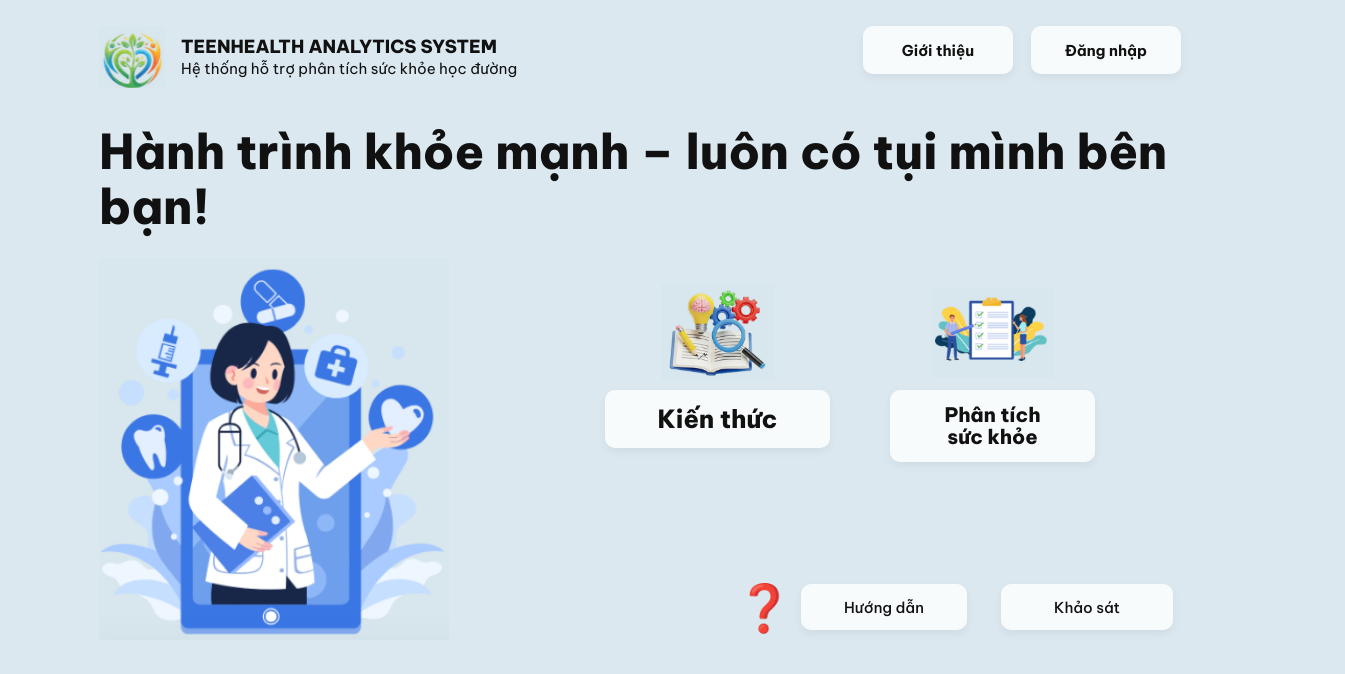
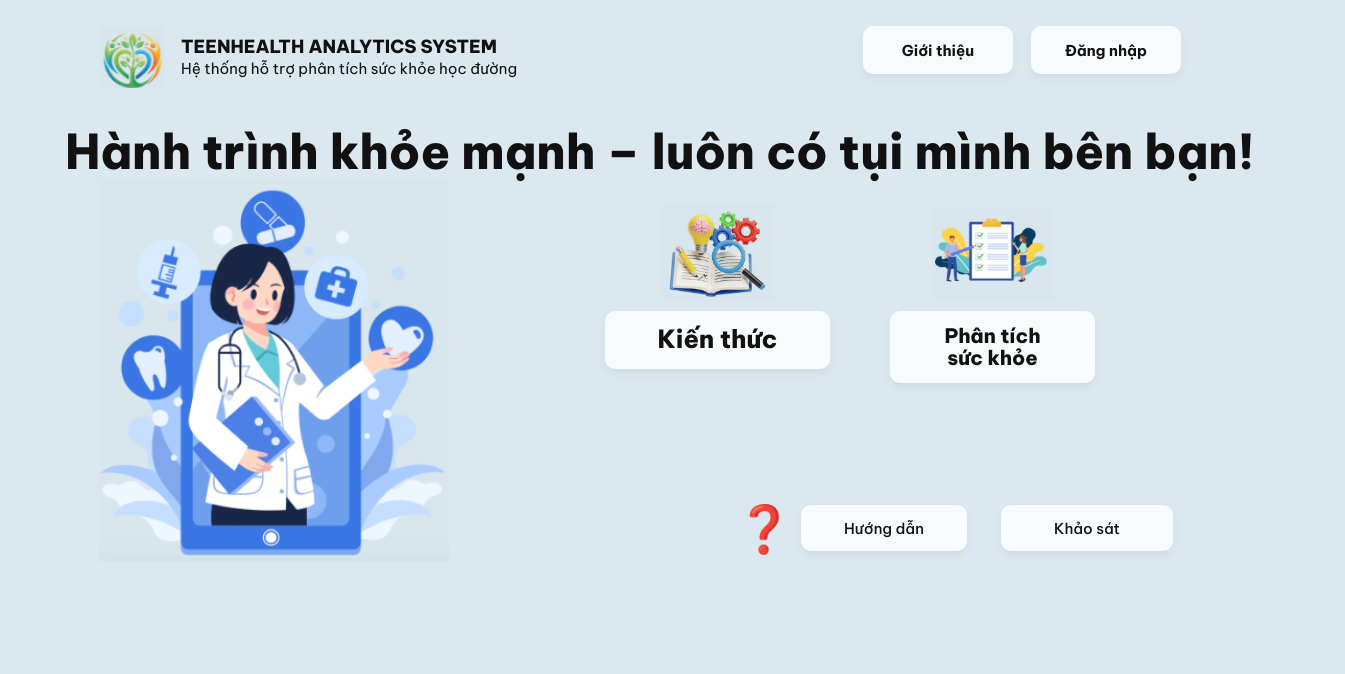
Before and after one commit to giteach4edu/TeenHealth, a plain HTML site: page index.html in a window 1280 px wide. Shown: the whole page, 1345 px wide, since content can reach past the window. Drawn offline with Linux system fonts and the light colour scheme.

Commit message:
Modify .hero-title styles in index.html
Updated .hero-title styles to include width and margin adjustments.

```diff
--- a/index.html
+++ b/index.html
@@ -95,11 +95,13 @@
     }
 
     .hero-title {
-      font-size: 48px;
-      font-weight: 800;
-      line-height: 1.15;
-      margin: 12px 0 24px;
-    }
+    font-size: 48px;
+    font-weight: 800;
+    line-height: 1.15;
+
+    width: 100vw;        /* full màn hình */
+    margin-left: -34px;  /* kéo ra ngoài */
+}
 
     .main {
       display: grid;
```
